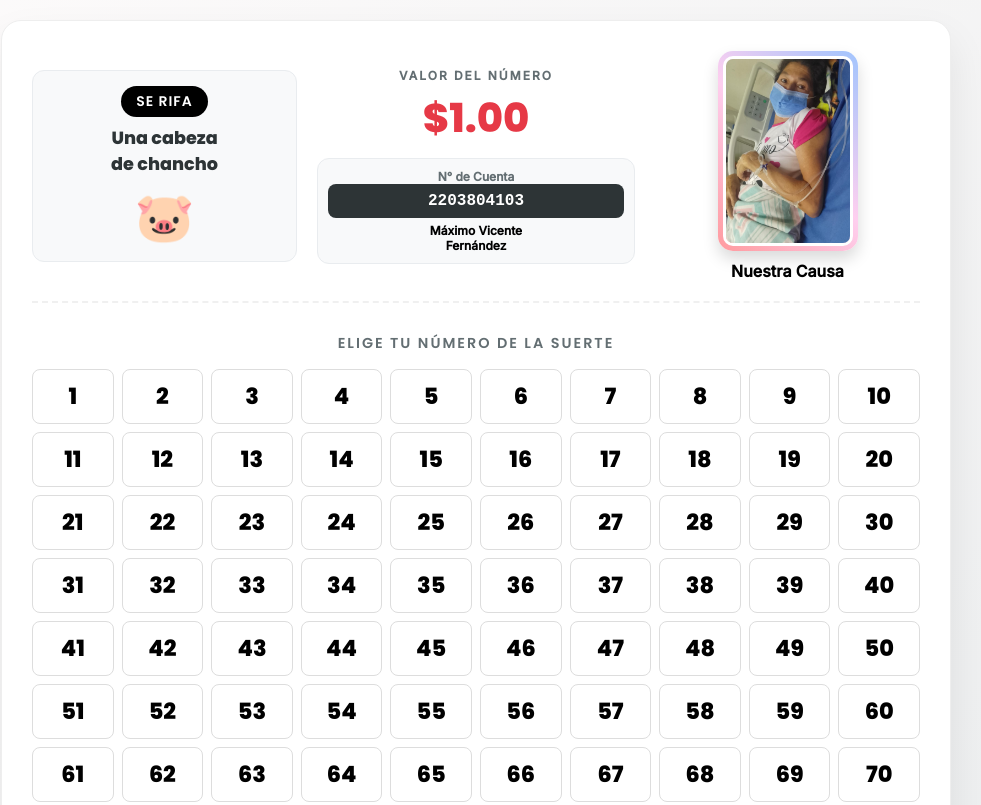
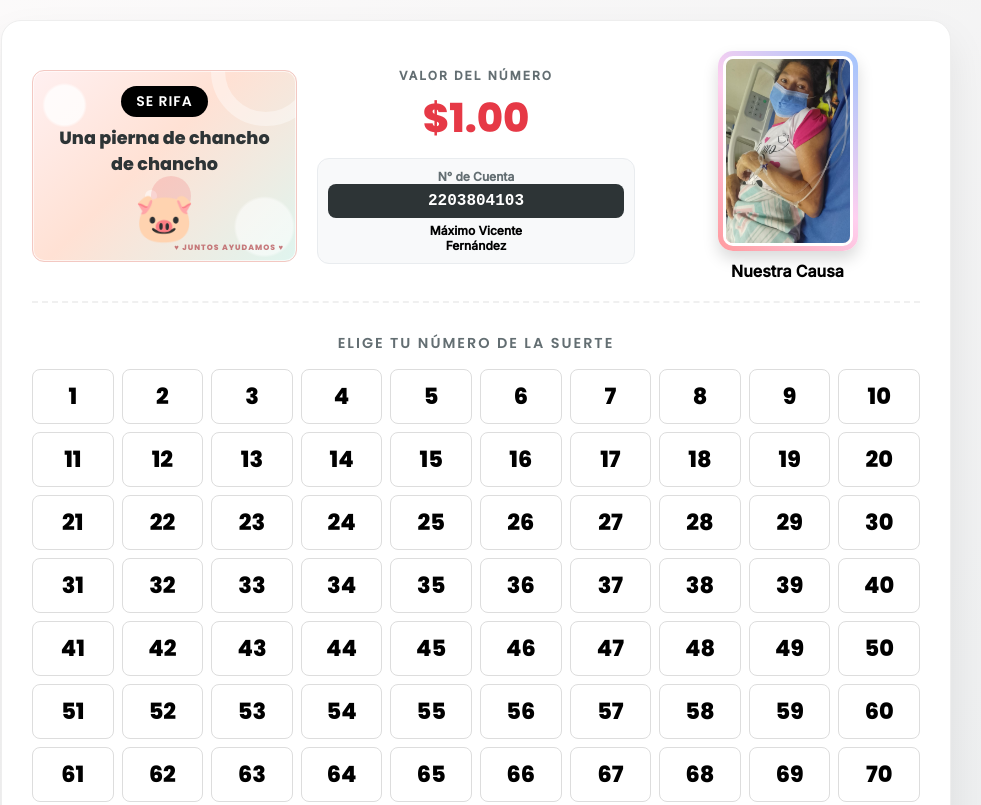
Before and after one commit to Adrianfer4/rifa-solidaria, a plain HTML site: page index.html in a window 1280 px wide. Shown: the top 805 px of the page, without its empty margins (164-1145 px from the left). Drawn offline with Linux system fonts and the light colour scheme.

Commit message:
Actualizar el estilo de la caja premium en index.html, mejorando el diseño con nuevos gradientes y efectos visuales.

```diff
--- a/index.html
+++ b/index.html
@@ -64,10 +64,47 @@
       }
 
       .premium-box {
-        background: #f8f9fa;
+        position: relative;
+        overflow: hidden;
+        background:
+          radial-gradient(circle at 12% 18%, rgba(255, 255, 255, 0.8) 0 7%, transparent 8%),
+          radial-gradient(circle at 88% 82%, rgba(255, 255, 255, 0.55) 0 10%, transparent 11%),
+          linear-gradient(135deg, #fff0f1 0%, #ffe1d4 45%, #dff5ef 100%);
         border-radius: 12px;
         padding: 15px;
-        border: 1px solid #e9ecef;
+        border: 1px solid #f3c8c2;
+        box-shadow: inset 0 0 0 1px rgba(255, 255, 255, 0.65);
+      }
+      .premium-box::before,
+      .premium-box::after {
+        position: absolute;
+        pointer-events: none;
+      }
+      .premium-box::before {
+        content: "";
+        width: 110px;
+        height: 110px;
+        top: -55px;
+        right: -25px;
+        border: 14px solid rgba(255, 255, 255, 0.38);
+        border-radius: 50%;
+        box-shadow:
+          -95px 125px 0 -35px rgba(230, 57, 70, 0.16),
+          -115px 125px 0 -49px rgba(255, 255, 255, 0.55);
+      }
+      .premium-box::after {
+        content: "♥  JUNTOS AYUDAMOS  ♥";
+        right: 12px;
+        bottom: 7px;
+        color: rgba(181, 74, 79, 0.72);
+        font-family: "Poppins", sans-serif;
+        font-size: 0.48rem;
+        font-weight: 800;
+        letter-spacing: 1px;
+      }
+      .premium-box > * {
+        position: relative;
+        z-index: 1;
       }
       .premium-title {
         background: #000;
@@ -353,7 +390,7 @@
       <div class="header">
         <div class="header-section premium-box">
           <div class="premium-title">SE RIFA</div>
-          <div class="premium-item">Una cabeza<br />de chancho</div>
+          <div class="premium-item">Una pierna de chancho<br />de chancho</div>
           <div class="pig-icon">🐷</div>
         </div>
 
```
